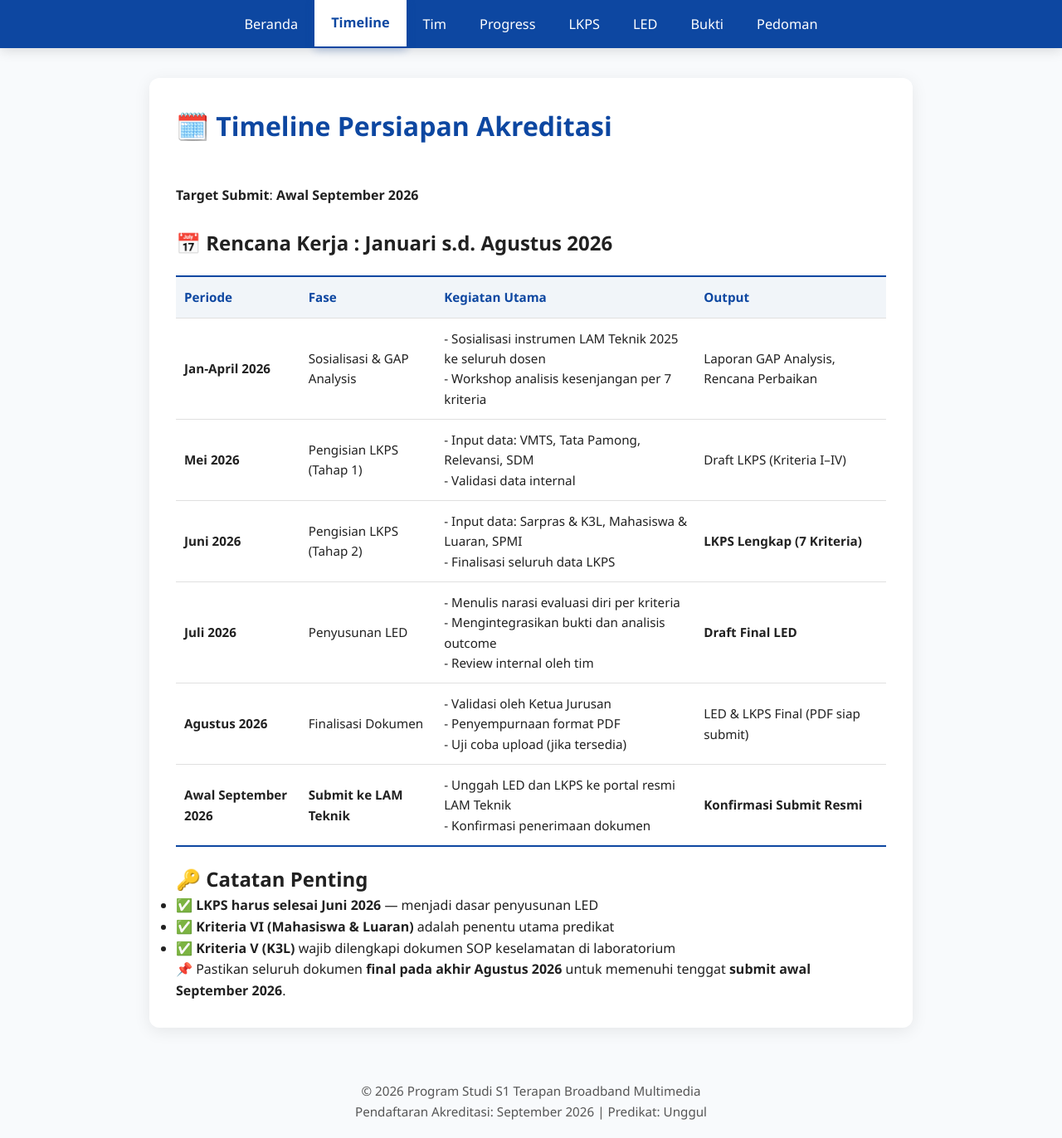
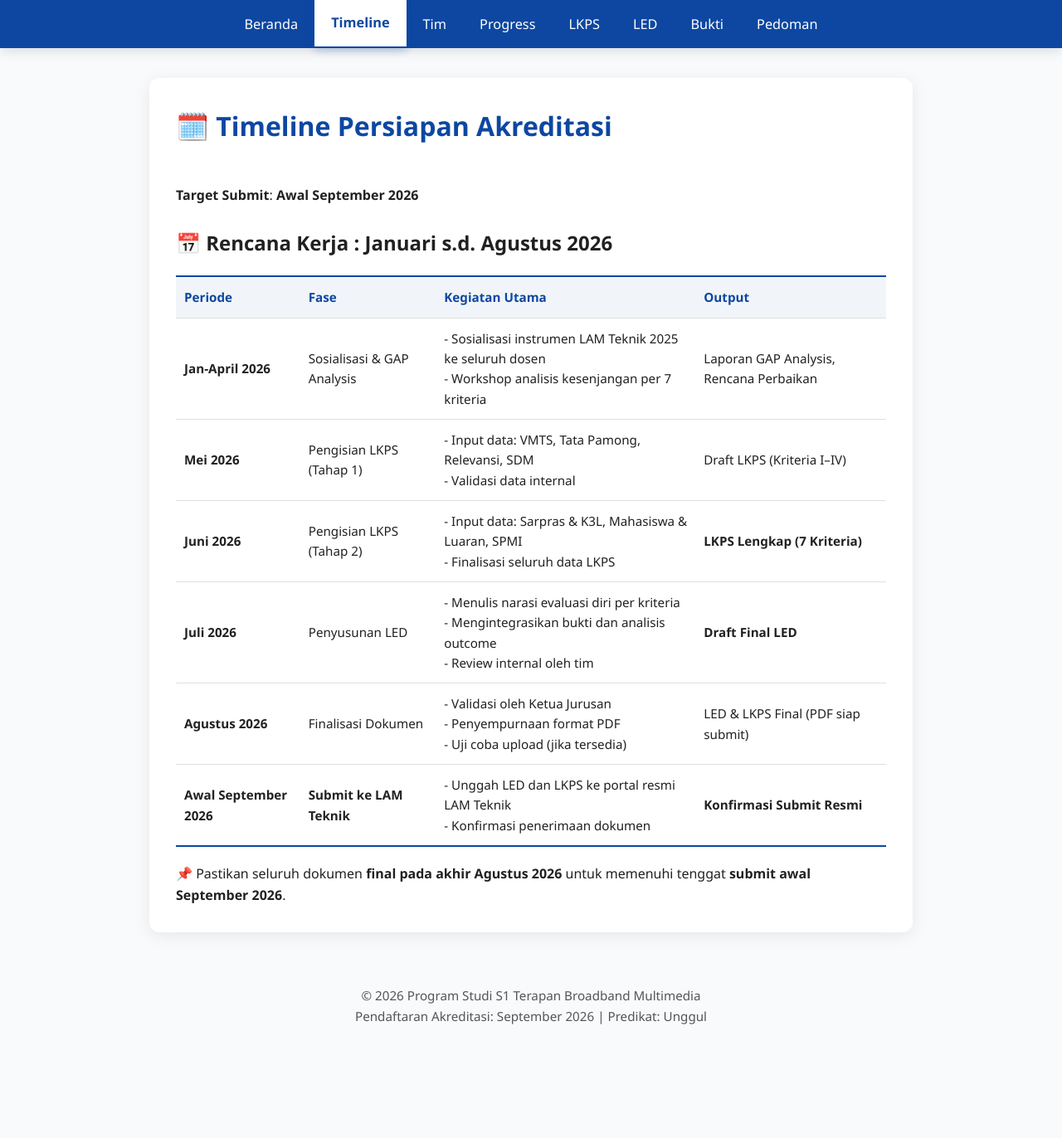
Before and after one commit to portal-psbm/aksibm-26, a Jekyll site: the page built from timeline.md, in a window 1280 px wide and 1372 px high. Shown: the whole window at 83% size. Built offline with Jekyll 4.4.1, drawn with Linux system fonts in a browser that asks for light colours.

Commit message:
Perbarui timeline

```diff
--- a/timeline.md
+++ b/timeline.md
@@ -91,9 +91,4 @@ permalink: /timeline/
   </tbody>
 </table>
 
-## 🔑 Catatan Penting
-- ✅ **LKPS harus selesai Juni 2026** — menjadi dasar penyusunan LED
-- ✅ **Kriteria VI (Mahasiswa & Luaran)** adalah penentu utama predikat
-- ✅ **Kriteria V (K3L)** wajib dilengkapi dokumen SOP keselamatan di laboratorium
-
 > 📌 Pastikan seluruh dokumen **final pada akhir Agustus 2026** untuk memenuhi tenggat **submit awal September 2026**.
```
